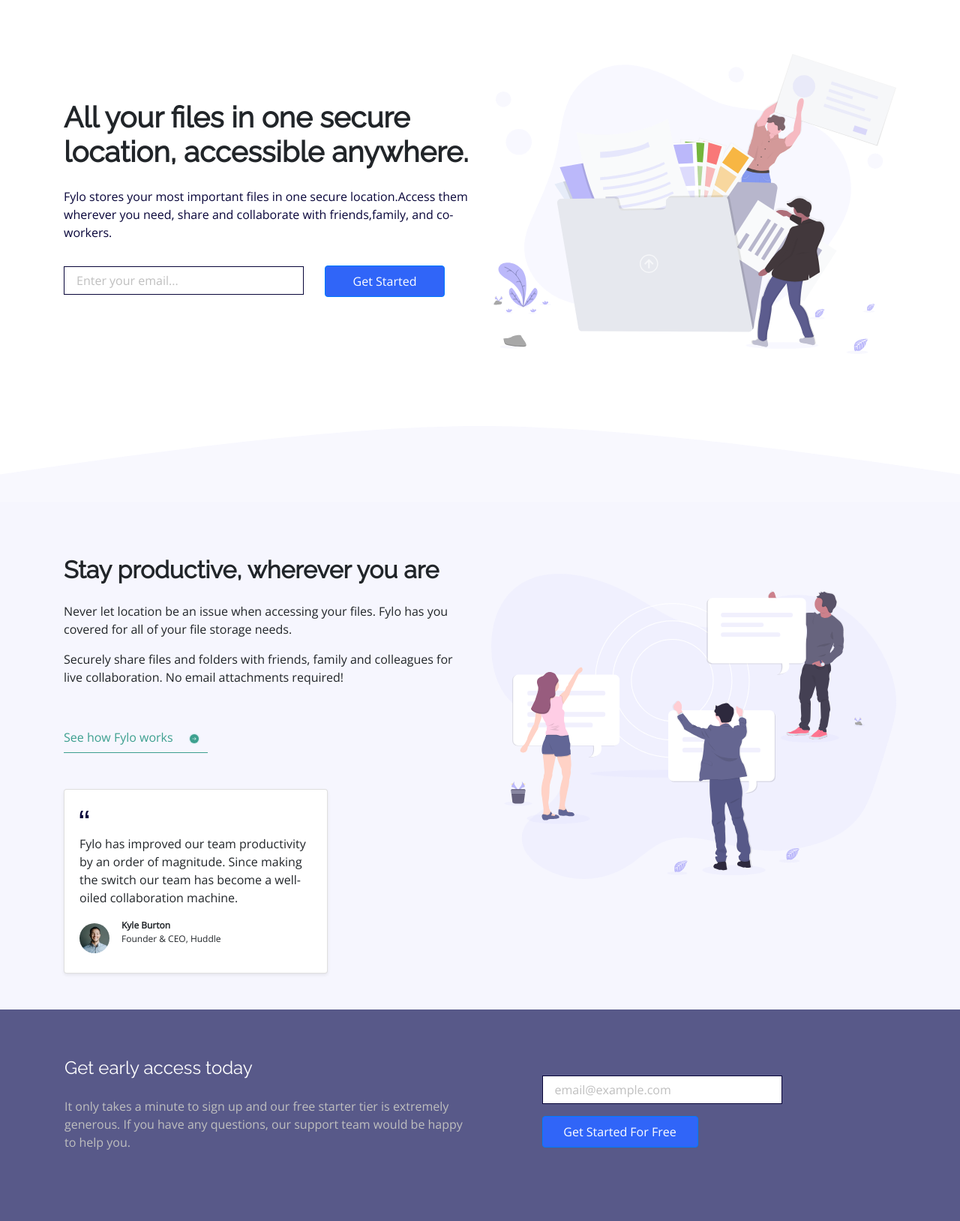
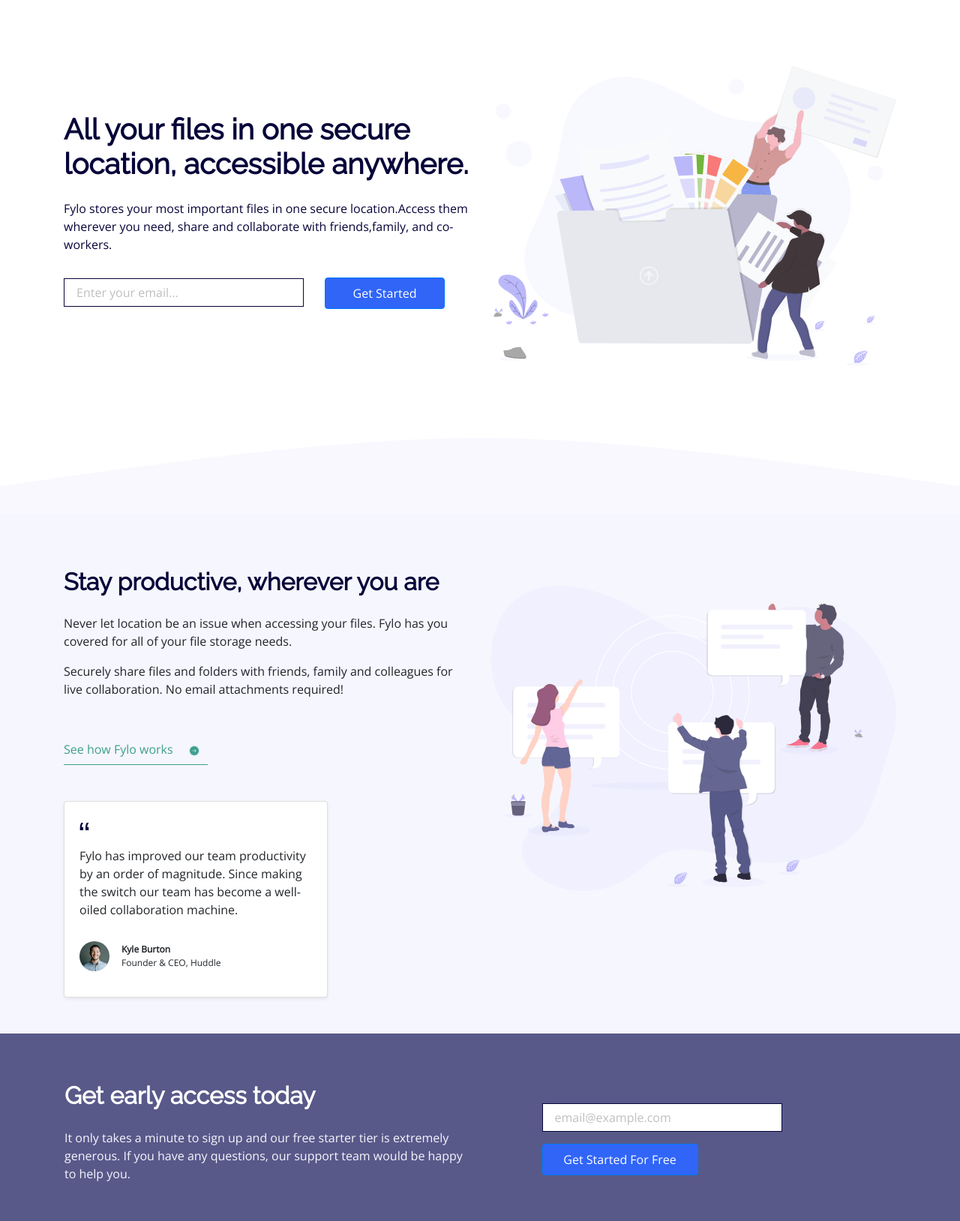
Before and after one commit to MFabri31/fylo-landing-page, a website: page public/index.html in a window 1280 px wide. Shown: the part 120-1748 px from the top of the page at 75% size. Drawn offline with nearby package versions, Linux system fonts and the light colour scheme.

Commit message:
Finished styles mobile/desktop

```diff
--- a/public/css/styles.css
+++ b/public/css/styles.css
@@ -99,7 +99,10 @@
 -------------------------*/
 
 .title{
+    font-size: 2rem;
     font-weight: 700;
+    font-family: var(--alt-font);
+    color:var(--primary-color);
 }
 
 @media screen and (min-width:768px){
@@ -160,6 +163,13 @@
     background-color: var(--neutral-color);
 }
 
+.features-title{
+    font-size: 1.2rem;
+    font-weight: 700;
+    color: var(--primary-color)
+}
+
+
 @media screen and (min-width:768px){
     .features-title{
         font-size: 2rem;
@@ -173,6 +183,7 @@
 
 .user-avatar-text{
     font-size: 12px;
+    margin-top: 1rem;
 }
 
 .card{
@@ -187,12 +198,20 @@
     background-color:var(--secondary-color);
 }
 
-.cta-paragraph{
-    color: var(--neutral-color2);
+.cta-title{
+    font-size: 1.2rem;
+    font-weight: 700;
 }
 
+.cta-paragraph{
+    color: var(--neutral-color);
+}
 
 @media screen and (min-width:768px){
+    .cta-title{
+        font-size: 2rem;
+        font-weight: 700;
+    }
     .btn-cta{
         width:13rem;
     }
@@ -214,7 +233,10 @@
     margin-bottom: 0.5rem;
 }
 
-
 .social-icon{
     margin-left: 0.5rem;
 }
+
+.contact-icon{
+    margin-right: 1rem;
+}
--- a/public/index.html
+++ b/public/index.html
@@ -22,7 +22,7 @@
 <body>
 
   <!-- header -->
-  <header class="main-header py-3">
+  <header class="main-header py-4">
     <nav class="navbar navbar-expand-lg navbar-light">
       <div class="container">
         <a class="navbar-brand" href="#">
@@ -58,7 +58,7 @@
         <!-- col-1 -->
         <!-- col-2 -->
         <div class="col-md-6 order-md-1 text-center text-md-left">
-          <h1 class="title h3 font-weight-bold"> All your files in one secure location, accessible anywhere.
+          <h1 class="title"> All your files in one secure location, accessible anywhere.
           </h1>
           <p class="hero-text py-3">Fylo stores your most important files in one secure location.Access them wherever
             you
@@ -98,7 +98,7 @@
           <!-- col-1 -->
           <!-- col2 -->
           <div class="col-md-6 order-md-1">
-            <h4 class="text-center text-md-left font-weight-bold my-4 features-title"> Stay productive, wherever you are
+            <h4 class="text-center text-md-left my-4 features-title"> Stay productive, wherever you are
             </h4>
             <p>
               Never let location be an issue when accessing your files. Fylo has you
@@ -140,7 +140,7 @@
         <div class="row align-items-center justify-content-between">
           <!-- col-1 -->
           <div class="col-md-6 text-center text-md-left p-3 text-white">
-            <h4> Get early access today</h4>
+            <h4 class="cta-title"> Get early access today</h4>
             <p class="py-3 cta-paragraph">
               It only takes a minute to sign up and our free starter tier is extremely generous.
               If you have any questions, our support team would be happy to help you.</p>
@@ -171,11 +171,11 @@
         <div class="col-md-4 ">
           <div class="info-contact d-flex flex-column py-4">
             <a href="#" class="nav-link-footer mb-3 ">
-              <img src="assets/img/icon-phone.svg" alt="icon-phone">
+              <img src="assets/img/icon-phone.svg" class="contact-icon" alt="icon-phone">
               Phone: +1-543-123-4567
             </a>
             <a href="#" class="nav-link-footer">
-              <img src="assets/img/icon-email.svg" alt="icon-email">
+              <img src="assets/img/icon-email.svg" class="contact-icon" alt="icon-email">
               example@fylo.com
             </a>
 
```
